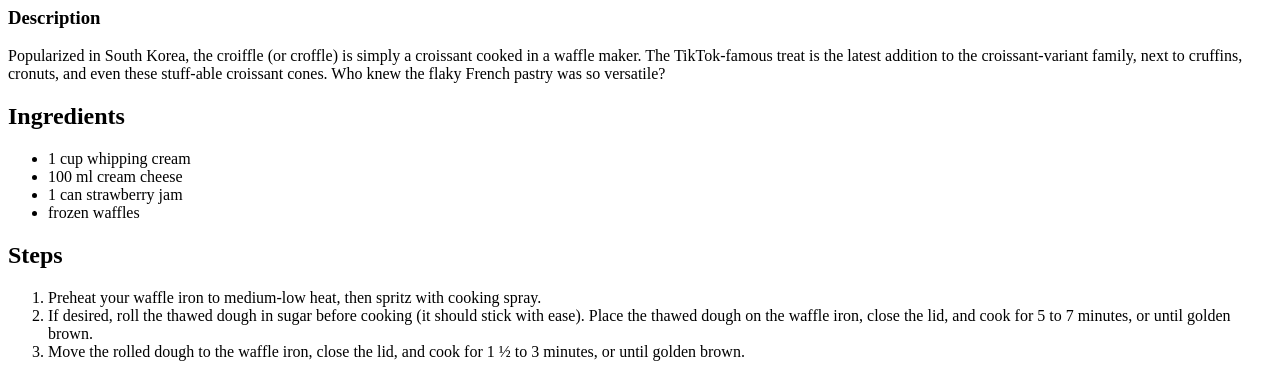
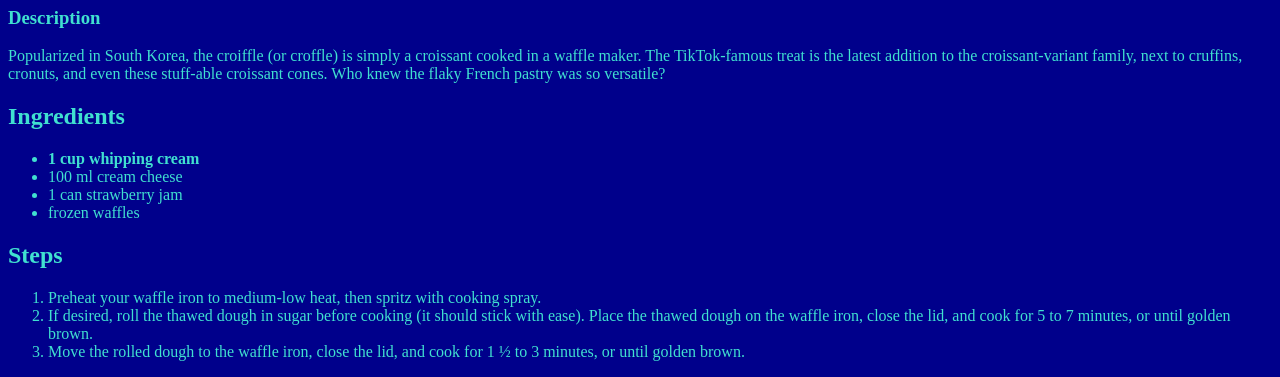
Before and after one commit to atakien/odin-recipes, a plain HTML site: page recipes/croiffles.html in a window 1280 px wide. Shown: the part 471-848 px from the top of the page. Drawn offline with Linux system fonts and the light colour scheme.

Commit message:
Add basic styles such as color, typography etc.

```diff
--- /dev/null
+++ b/recipes/benedict.css
@@ -0,0 +1,9 @@
+*{
+    background-color: beige;
+}
+
+.desc{
+    color: blueviolet;
+    font-size: 24px;
+
+}
--- /dev/null
+++ b/recipes/croiffles.css
@@ -0,0 +1,12 @@
+*{
+    font-family: 'Times New Roman', Times, serif;
+    background-color: darkblue;
+}
+
+.container{
+    color: turquoise;
+}
+
+#cup{
+    font-weight: bold;
+}
--- a/recipes/croiffles.html
+++ b/recipes/croiffles.html
@@ -3,16 +3,18 @@
 <head>
     <meta charset="UTF-8">
     <meta name="viewport" content="width=device-width, initial-scale=1.0">
+    <link rel="stylesheet" href="croiffles.css">
     <title>TikTok Croiffles</title>
 </head>
 <body>
+    <div class="container">
     <h1>TikTok Croiffles</h1>
     <img src="https://www.allrecipes.com/thmb/HE9iRAzMWQ1V3HbQMLPeUS048tU=/0x512/filters:no_upscale():max_bytes(150000):strip_icc():format(webp)/croiffle-2000-a615e7a905b14d799e02570750430179.jpg" alt="tiktok croiffles" width="500">
     <h3>Description</h3>
     <p>Popularized in South Korea, the croiffle (or croffle) is simply a croissant cooked in a waffle maker. The TikTok-famous treat is the latest addition to the croissant-variant family, next to cruffins, cronuts, and even these stuff-able croissant cones. Who knew the flaky French pastry was so versatile?</p>
     <h2>Ingredients</h2>
     <ul>
-        <li>1 cup whipping cream</li>
+        <li id="cup">1 cup whipping cream</li>
         <li>100 ml cream cheese</li>
         <li>1 can strawberry jam</li>
         <li>frozen waffles</li>
@@ -22,6 +24,6 @@
         <li>Preheat your waffle iron to medium-low heat, then spritz with cooking spray.</li>
         <li>If desired, roll the thawed dough in sugar before cooking (it should stick with ease). Place the thawed dough on the waffle iron, close the lid, and cook for 5 to 7 minutes, or until golden brown.        </li>
         <li>Move the rolled dough to the waffle iron, close the lid, and cook for 1 ½ to 3 minutes, or until golden brown.</li>
-    </ol>
+    </ol></div>
 </body>
 </html>
--- /dev/null
+++ b/recipes/feta.css
@@ -0,0 +1,7 @@
+*{
+    background-color: antiquewhite;
+}
+
+.feta{
+    font-size: x-large;
+}
--- /dev/null
+++ b/style.css
@@ -0,0 +1,4 @@
+* {
+    font-family: Verdana, Geneva, Tahoma, sans-serif;
+    background-color: rgb(211, 196, 218);
+}
```
Also changed, not shown: index.html (+1 -0 lines), recipes/eggs-benedict.html (+2 -1 lines), recipes/feta-eggs.html (+2 -1 lines).
